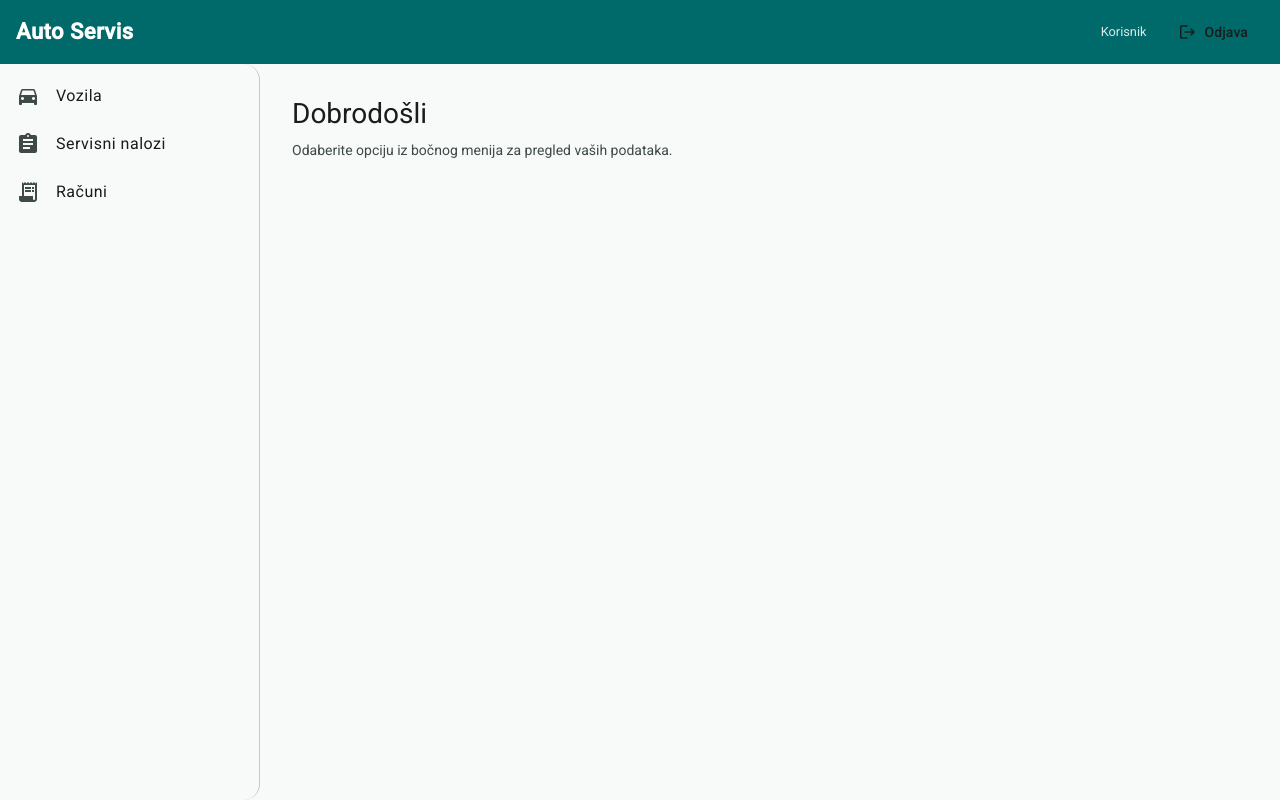
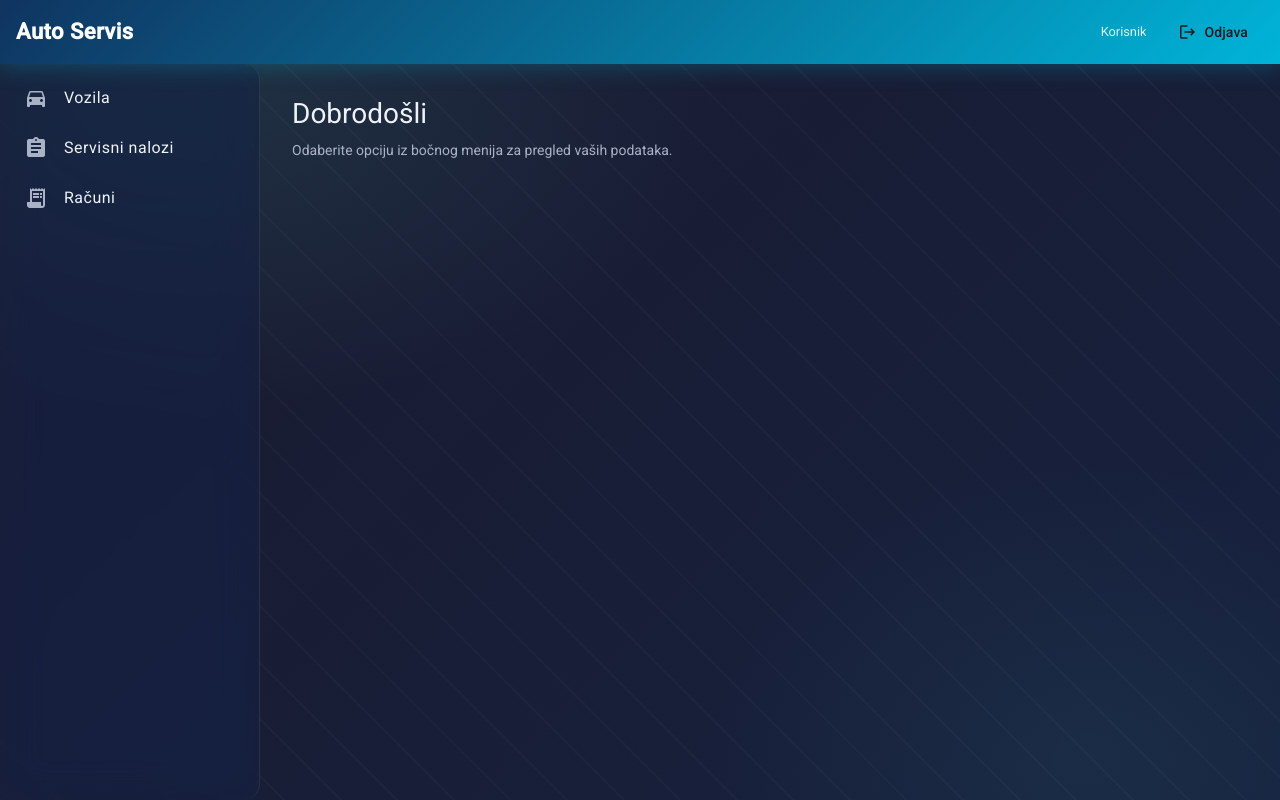
Before and after one commit to PurpleZola/autoservis-front, an Angular app: page /user in a window 1280 px wide. Built offline with nearby package versions, Linux system fonts and the light colour scheme; sample sign-in values are in the browser's storage.

Commit message:
fix: CORS konfiguracija - dozvoljeni svi localhost portovi

```diff
--- a/src/app/admin/admin.component.scss
+++ b/src/app/admin/admin.component.scss
@@ -1,6 +1,17 @@
 :host {
   display: block;
   height: 100dvh;
+  background:
+    radial-gradient(ellipse 900px 550px at 15% 10%, rgba(79, 209, 197, 0.12), transparent 60%),
+    radial-gradient(ellipse 700px 550px at 85% 95%, rgba(79, 209, 197, 0.07), transparent 55%),
+    repeating-linear-gradient(
+      45deg,
+      rgba(255, 255, 255, 0.025) 0px,
+      rgba(255, 255, 255, 0.025) 2px,
+      transparent 2px,
+      transparent 40px
+    ),
+    linear-gradient(135deg, #1a1a2e 0%, #16213e 100%);
 }
 
 .toolbar {
@@ -9,8 +20,9 @@
   z-index: 10;
   display: flex;
   gap: 0.75rem;
-  background: var(--mat-sys-primary);
-  color: var(--mat-sys-on-primary);
+  background-image: linear-gradient(135deg, #0f3460 0%, #00b4d8 100%);
+  color: #ffffff;
+  box-shadow: 0 4px 20px rgba(0, 180, 216, 0.25);
 }
 
 .brand {
@@ -30,16 +42,39 @@
 
 .sidenav-container {
   height: calc(100dvh - 64px);
+  background-color: transparent;
 }
 
 .sidenav {
   width: 260px;
-  border-right: 1px solid var(--mat-sys-outline-variant);
+  background-color: rgba(22, 33, 62, 0.55);
+  backdrop-filter: blur(20px) saturate(150%);
+  -webkit-backdrop-filter: blur(20px) saturate(150%);
+  border-right: 1px solid rgba(255, 255, 255, 0.08);
+
+  // Local dark-on-glass palette so the nav list (labels, icons, ripple)
+  // reads correctly against the translucent panel, matching the login card.
+  --mat-sys-on-surface: #eef1f6;
+  --mat-sys-on-surface-variant: #aab2c5;
+  --mat-sys-outline-variant: rgba(255, 255, 255, 0.15);
+
+  a[mat-list-item] {
+    border-radius: 8px;
+    margin: 2px 8px;
+
+    &:hover {
+      background: rgba(0, 180, 216, 0.14);
+    }
+  }
 }
 
 .content {
   padding: 2rem;
   box-sizing: border-box;
+  color: #eef1f6;
+
+  --mat-sys-on-surface: #eef1f6;
+  --mat-sys-on-surface-variant: #aab2c5;
 }
 
 .welcome-panel h1 {
--- a/src/app/user/user.component.scss
+++ b/src/app/user/user.component.scss
@@ -1,6 +1,17 @@
 :host {
   display: block;
   height: 100dvh;
+  background:
+    radial-gradient(ellipse 900px 550px at 15% 10%, rgba(79, 209, 197, 0.12), transparent 60%),
+    radial-gradient(ellipse 700px 550px at 85% 95%, rgba(79, 209, 197, 0.07), transparent 55%),
+    repeating-linear-gradient(
+      45deg,
+      rgba(255, 255, 255, 0.025) 0px,
+      rgba(255, 255, 255, 0.025) 2px,
+      transparent 2px,
+      transparent 40px
+    ),
+    linear-gradient(135deg, #1a1a2e 0%, #16213e 100%);
 }
 
 .toolbar {
@@ -9,8 +20,9 @@
   z-index: 10;
   display: flex;
   gap: 0.75rem;
-  background: var(--mat-sys-primary);
-  color: var(--mat-sys-on-primary);
+  background-image: linear-gradient(135deg, #0f3460 0%, #00b4d8 100%);
+  color: #ffffff;
+  box-shadow: 0 4px 20px rgba(0, 180, 216, 0.25);
 }
 
 .brand {
@@ -30,16 +42,39 @@
 
 .sidenav-container {
   height: calc(100dvh - 64px);
+  background-color: transparent;
 }
 
 .sidenav {
   width: 260px;
-  border-right: 1px solid var(--mat-sys-outline-variant);
+  background-color: rgba(22, 33, 62, 0.55);
+  backdrop-filter: blur(20px) saturate(150%);
+  -webkit-backdrop-filter: blur(20px) saturate(150%);
+  border-right: 1px solid rgba(255, 255, 255, 0.08);
+
+  // Local dark-on-glass palette so the nav list (labels, icons, ripple)
+  // reads correctly against the translucent panel, matching the login card.
+  --mat-sys-on-surface: #eef1f6;
+  --mat-sys-on-surface-variant: #aab2c5;
+  --mat-sys-outline-variant: rgba(255, 255, 255, 0.15);
+
+  a[mat-list-item] {
+    border-radius: 8px;
+    margin: 2px 8px;
+
+    &:hover {
+      background: rgba(0, 180, 216, 0.14);
+    }
+  }
 }
 
 .content {
   padding: 2rem;
   box-sizing: border-box;
+  color: #eef1f6;
+
+  --mat-sys-on-surface: #eef1f6;
+  --mat-sys-on-surface-variant: #aab2c5;
 }
 
 .welcome-panel h1 {
```
